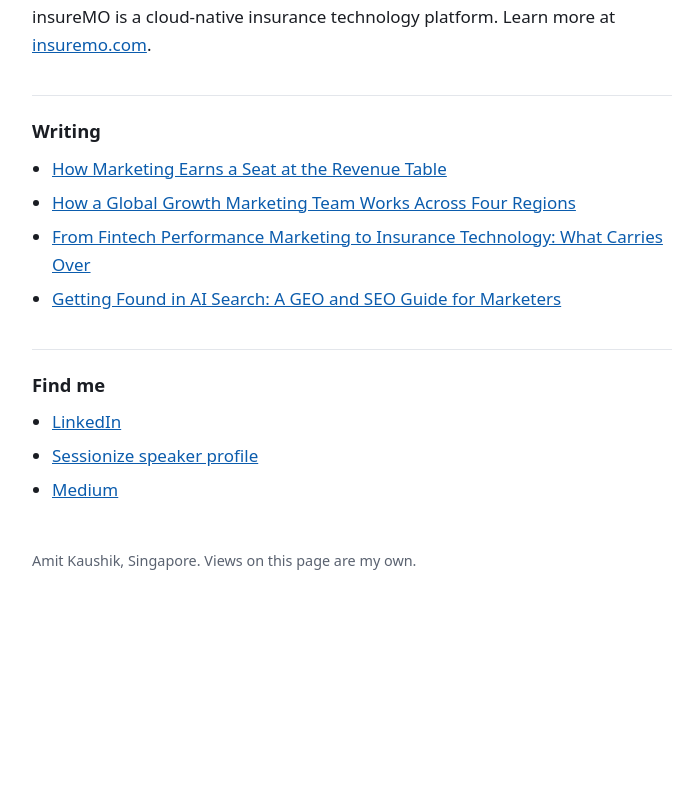
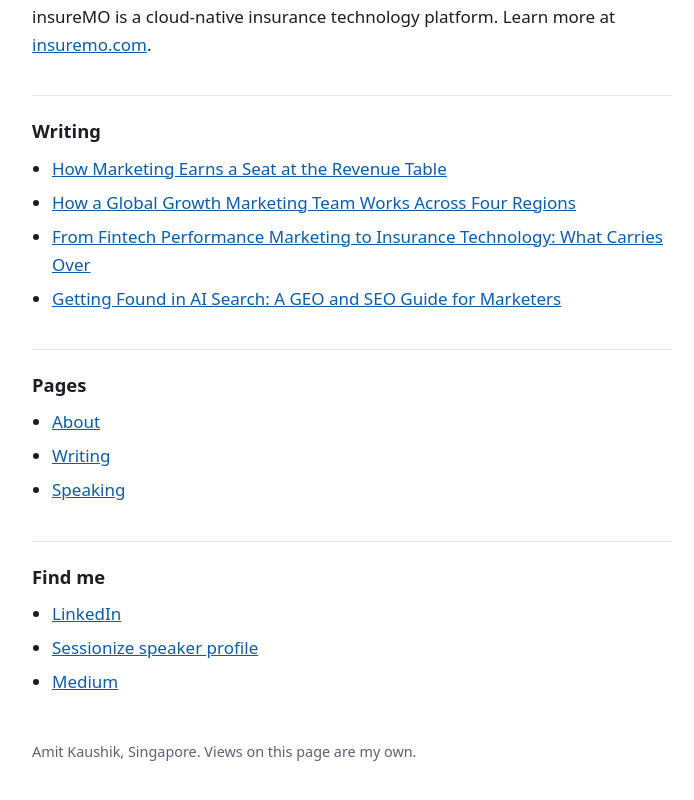
Before and after one commit to amit-kaushik-official/amit-kaushik-official.github.io, a plain HTML site: page index.html in a window 1280 px wide. Shown: the part 794-1594 px from the top of the page, without its empty margins (288-982 px from the left). Before the commit the page ends 1438 px from the top, so only its background shows below. Drawn offline with Linux system fonts and the light colour scheme.

Commit message:
Update index.htmlLink About, Writing and Speaking pages

```diff
--- a/index.html
+++ b/index.html
@@ -94,6 +94,13 @@
     <li><a href="https://medium.com/@amitkaushik123/getting-found-in-ai-search-a-geo-and-seo-guide-for-marketers-fb021c28a6b8">Getting Found in AI Search: A GEO and SEO Guide for Marketers</a></li>
   </ul>
 
+  <h2>Pages</h2>
+  <ul>
+    <li><a href="about.html">About</a></li>
+    <li><a href="writing.html">Writing</a></li>
+    <li><a href="speaking.html">Speaking</a></li>
+  </ul>
+
   <h2>Find me</h2>
   <ul>
     <li><a href="https://www.linkedin.com/in/amitkaushik1/">LinkedIn</a></li>
```
